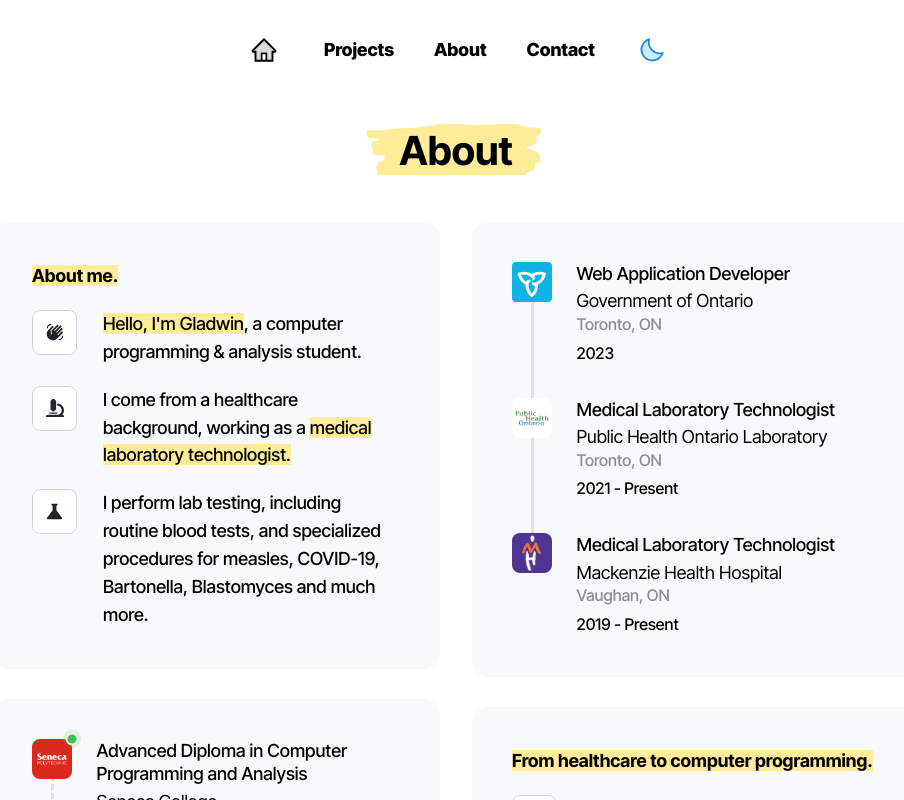
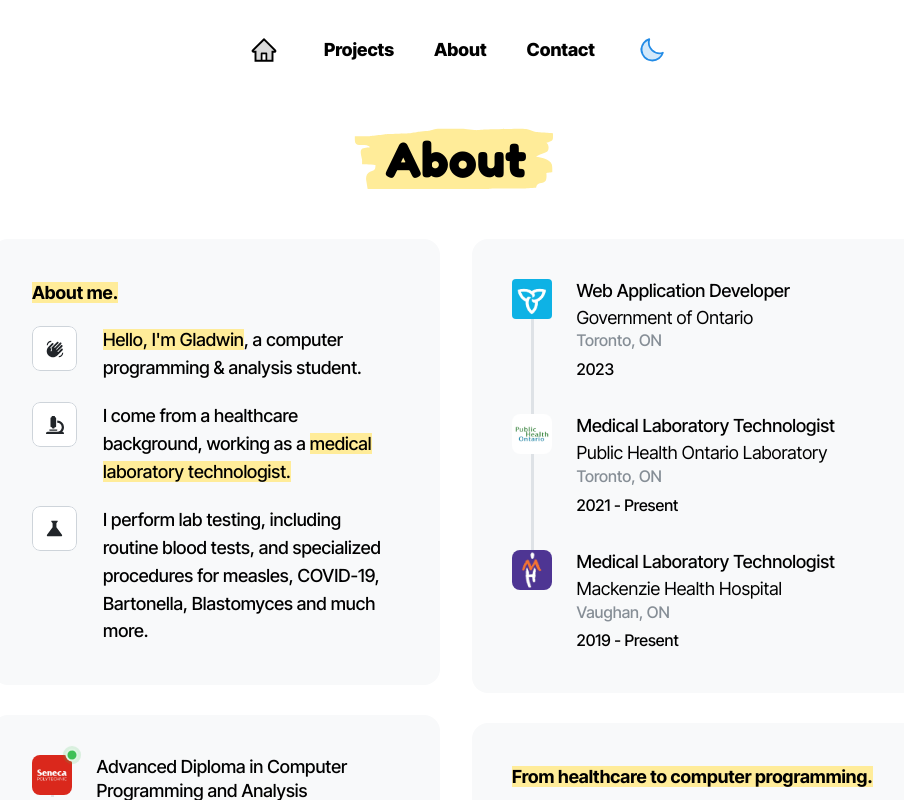
Before and after one commit to gladwinc/glad-port-2024, a Next.js app: page /about in a window 1280 px wide. Shown: the top 800 px of the page, without its empty margins (184-1088 px from the left). Built offline with nearby package versions, Linux system fonts and the light colour scheme.

Commit message:
change font headers

```diff
--- a/app/about/page.tsx
+++ b/app/about/page.tsx
@@ -12,21 +12,24 @@ import {
   Indicator,
 } from "@mantine/core";
 import { MdWavingHand, MdScience } from "react-icons/md";
-import {
-  FaMicroscope,
-  FaGraduationCap,
-  FaBook,
-  FaSchool,
-} from "react-icons/fa";
+import { FaMicroscope, FaGraduationCap, FaSchool } from "react-icons/fa";
 import { FaUserGear, FaBookOpenReader } from "react-icons/fa6";
 import classes from "./About.module.css";
+import { Fredoka } from "next/font/google";
+
+const fredoka = Fredoka({ subsets: ["latin"] });
+
 const About = () => {
   return (
     <Container pt={80} pb={60} mt={20}>
       <div>
         <Paper radius="lg" p={20} mb={20}>
-          <Text ta="center" fw={700} fz="40px">
-            <span className={classes.highlight}>About</span>
+          <Text ta="center" fw={700} fz="50px">
+            <span
+              className={classes.highlight}
+              style={{ fontFamily: fredoka.style.fontFamily }}>
+              About
+            </span>
           </Text>
         </Paper>
       </div>
```
Also changed, not shown: app/components/Projects/Projects.tsx (+9 -2 lines).
